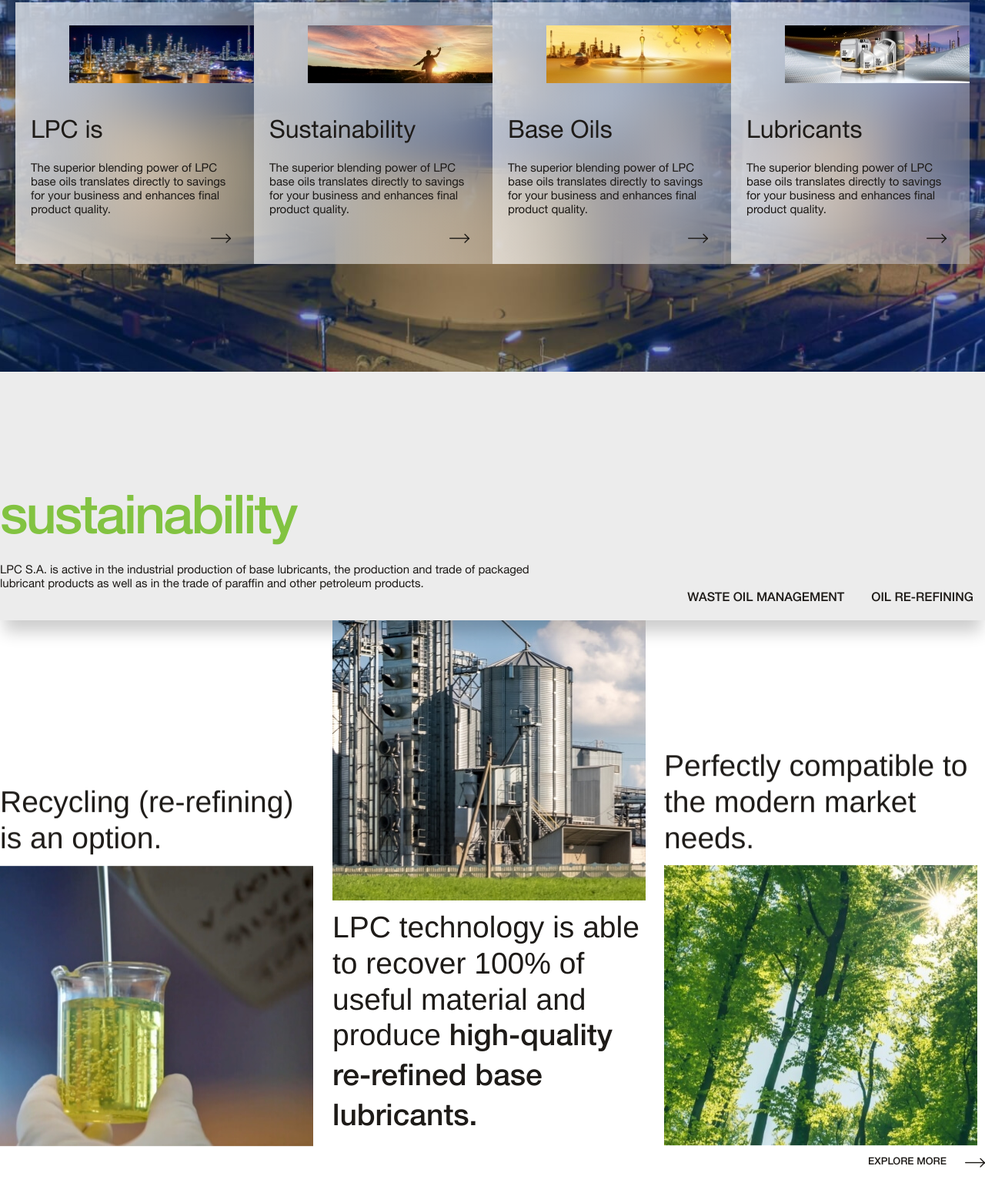
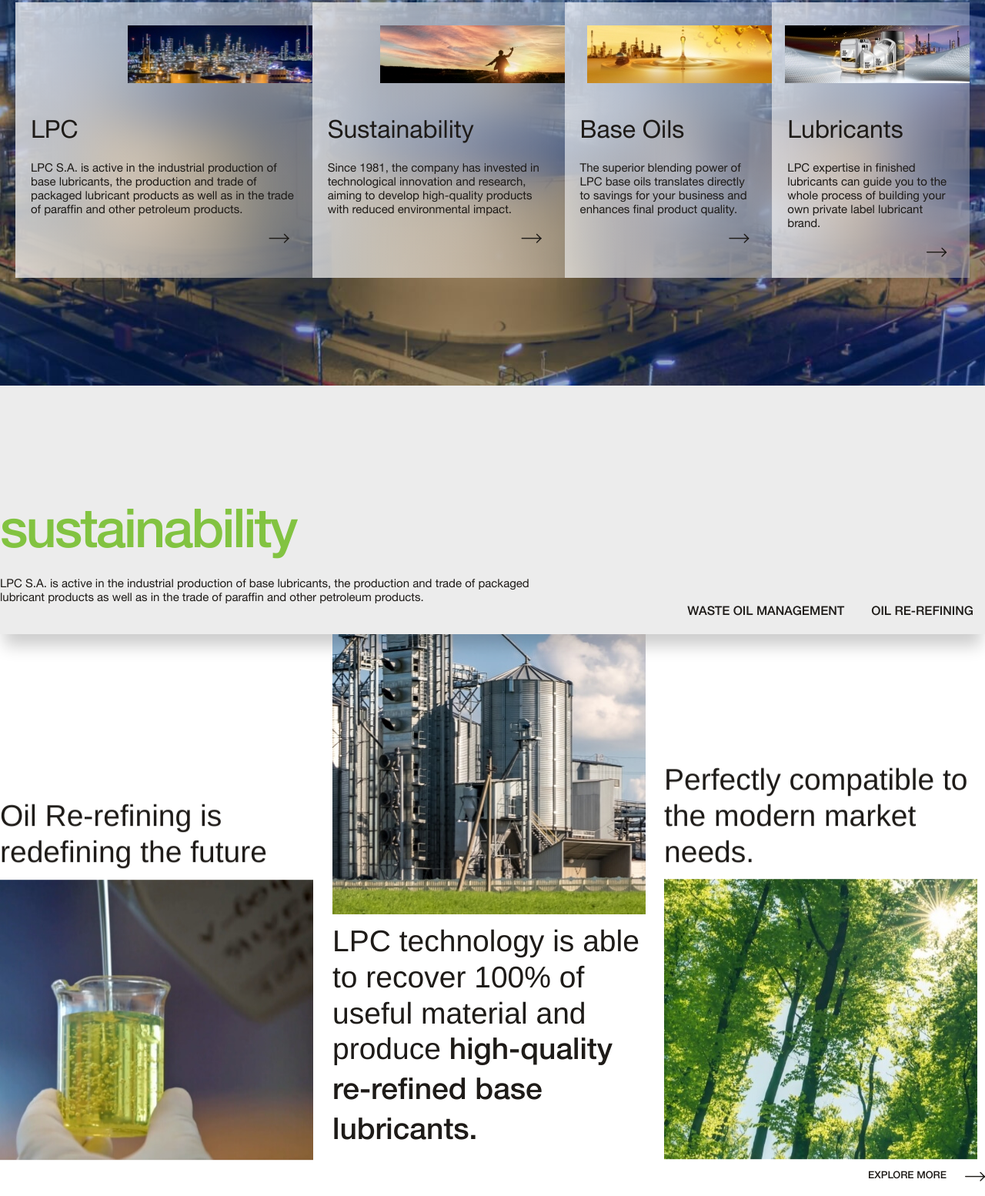
Before and after one commit to polinkar/lpc-v2-static, a website: page index.html in a window 1280 px wide. Shown: the part 1087-2641 px from the top of the page at 77% size. Drawn offline with nearby package versions, Linux system fonts and the light colour scheme; files whose address does not match are found by name.

Commit message:
better loop

```diff
--- a/index.html
+++ b/index.html
@@ -158,11 +158,11 @@
           </div>
           <div class="lpc-pillars-item__title">
             <h3 class="small-heading">
-              LPC is
+              LPC
             </h3>
           </div>
           <div class="lpc-pillars-item__text">
-            The superior blending power of LPC base oils translates directly to savings for your business and enhances final product quality.
+            LPC S.A. is active in the industrial production of base lubricants, the production and trade of packaged lubricant products as well as in the trade of paraffin and other petroleum products.
           </div>
         </a>
       </div>
@@ -178,7 +178,7 @@
             </h3>
           </div>
           <div class="lpc-pillars-item__text">
-            The superior blending power of LPC base oils translates directly to savings for your business and enhances final product quality.
+            Since 1981, the company has invested in technological innovation and research, aiming to develop high-quality products with reduced environmental impact.
           </div>
         </a>
       </div>
@@ -210,7 +210,7 @@
             </h3>
           </div>
           <div class="lpc-pillars-item__text">
-            The superior blending power of LPC base oils translates directly to savings for your business and enhances final product quality.
+            LPC expertise in finished lubricants can guide you to the whole process of building your own private label lubricant brand.
           </div>
         </a>
       </div>
@@ -243,7 +243,7 @@
               <!-- Column 1 -->
               <div class="sustainability__content-col up">
                 <div class="sustainability__text small-heading">
-                  Recycling (re-refining) is an option.
+                  Oil Re-refining is redefining the future
                 </div>
                 <div class="sustainability__image">
                   <img src="/assets/img/sustainability-img-1.jpg" alt="">
--- a/src/js/index.js
+++ b/src/js/index.js
@@ -83,8 +83,6 @@
     paused: true,
   });
 
-  // introTimeline.duration(15);
-
   introTimeline
 
     // SCENE 1
@@ -116,9 +114,27 @@
         ease: "circ.out",
         duration: 1.4,
         stagger: 0.2,
-        delay: 0.2,
-      }
+        delay: 0.3,
+      },
+      "<.5"
     )
+
+    // Word
+    .fromTo(
+      ".hero__word--lpc-is",
+      {
+        // opacity: 0,
+        x: "100vw",
+      },
+      {
+        // opacity: 1,
+        x: 0,
+        ease: "back.out(0.7)",
+        duration: 1.4,
+      },
+      "<"
+    )
+
     // Elements
     .fromTo(
       ".hero__element-container-1--sphere",
@@ -148,22 +164,6 @@
         stagger: 0.3,
       },
       "<+0.2"
-    )
-
-    // Word
-    .fromTo(
-      ".hero__word--lpc-is",
-      {
-        // opacity: 0,
-        x: "100vw",
-      },
-      {
-        // opacity: 1,
-        x: 0,
-        ease: "back.out(0.7)",
-        duration: 1.4,
-      },
-      "<0.2"
     )
 
     // Image Mask
--- a/src/sass/main.scss
+++ b/src/sass/main.scss
@@ -249,6 +249,7 @@
   &__line {
     position: absolute;
     height: 2px;
+    will-change: transform;
 
     &--accent {
       background-color: $accent;
```
Also changed, not shown: src/css/main.css.
